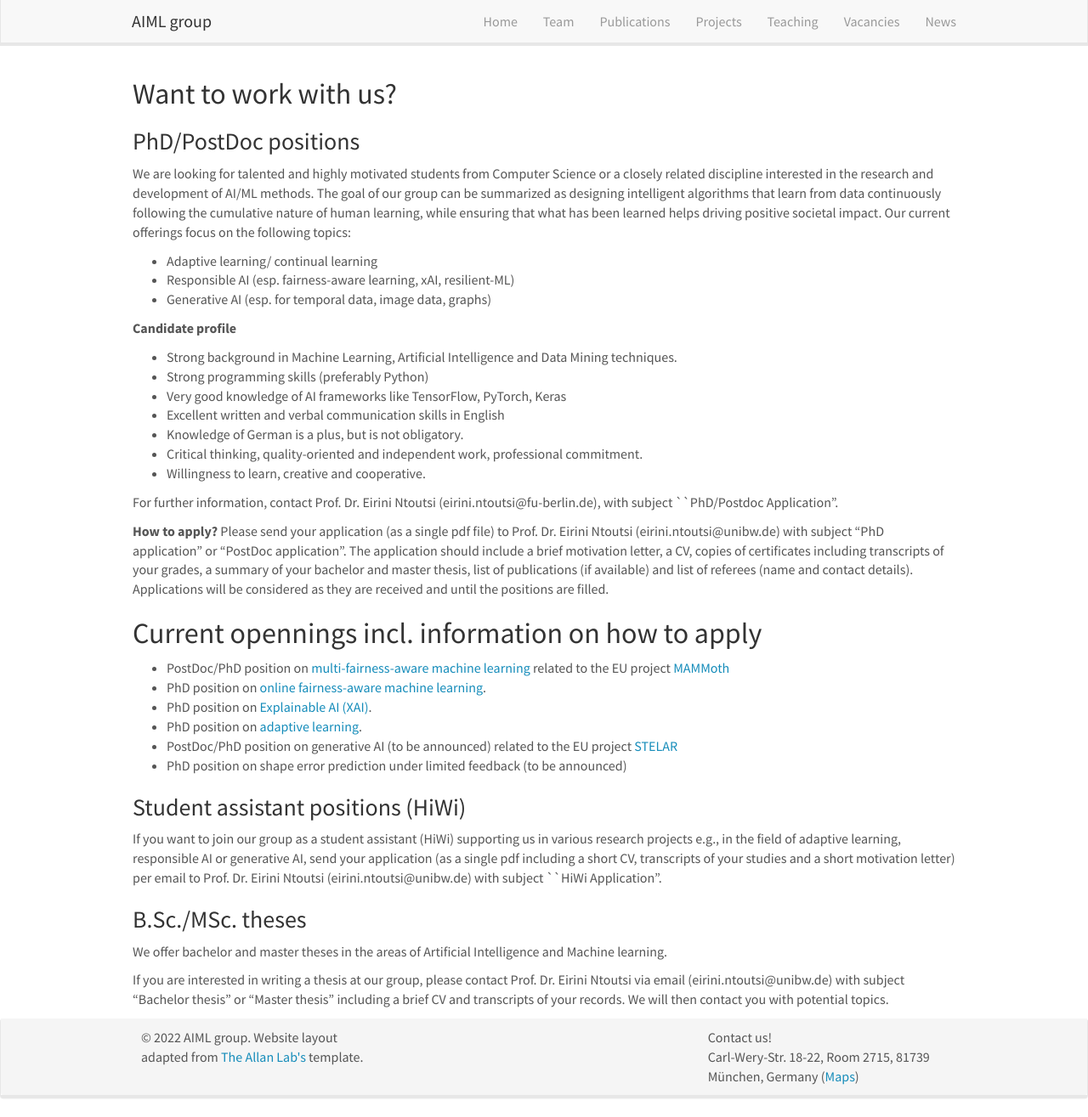
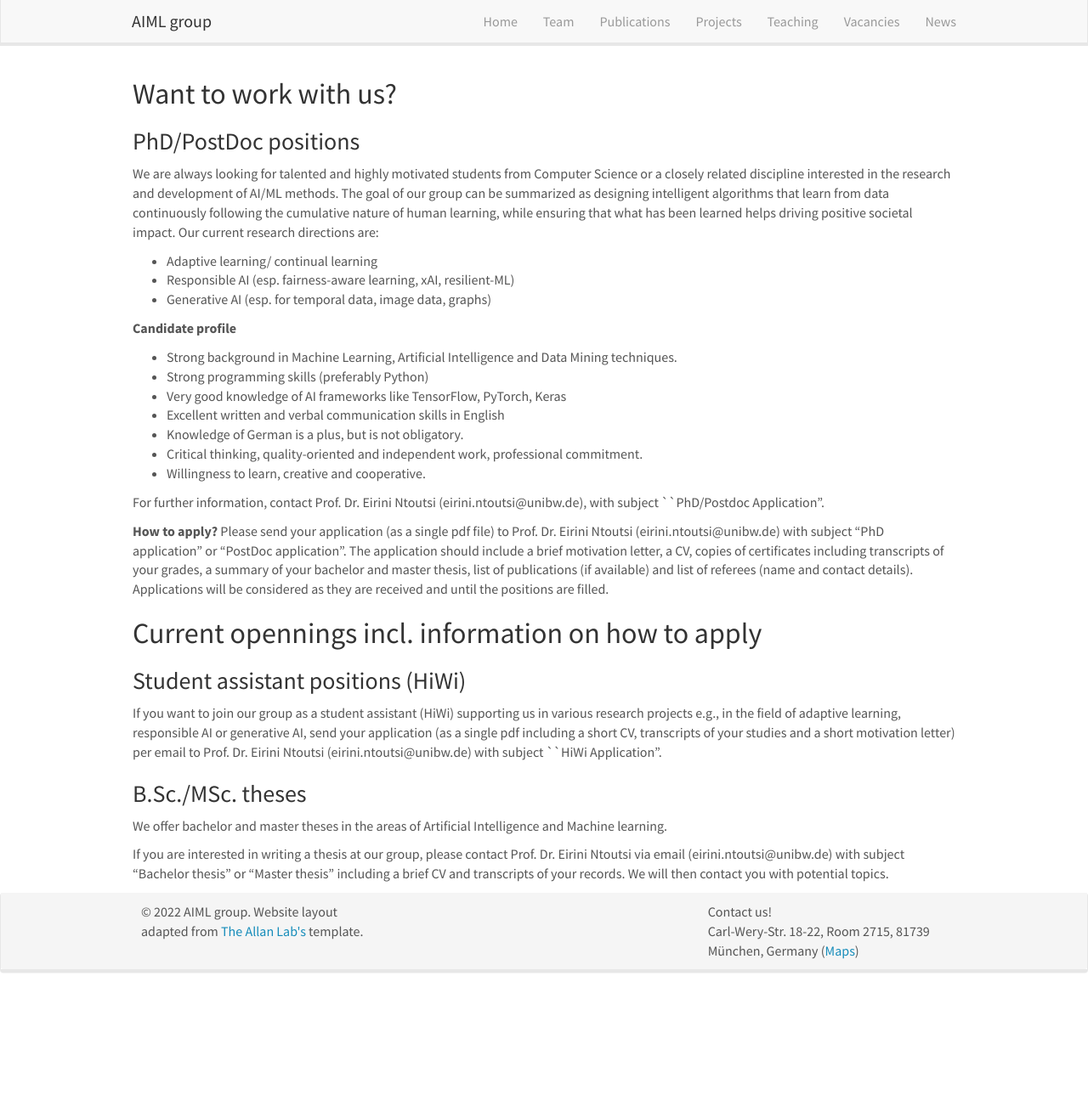
Before and after one commit to AIML-research/AIML-research.github.io, a Jekyll site: the page built from _pages/openings.md, in a window 1280 px wide and 1315 px high. Shown: the whole window at 85% size. Built offline with Jekyll 4.4.1, drawn with Linux system fonts in a browser that asks for light colours; nearby versions of some CDN libraries.

Commit message:
Update openings.md

```diff
--- a/_pages/openings.md
+++ b/_pages/openings.md
@@ -10,8 +10,8 @@
 ## Want to work with us?
 
 ### PhD/PostDoc positions
-We are looking for talented and highly motivated students from Computer Science or a closely related discipline interested in the research and development of AI/ML methods. The goal of our group can be summarized as designing intelligent algorithms that learn from data continuously following the cumulative nature of human learning, while ensuring that what has been learned helps driving positive societal impact.
-Our current offerings focus on the following topics:
+We are always looking for talented and highly motivated students from Computer Science or a closely related discipline interested in the research and development of AI/ML methods. The goal of our group can be summarized as designing intelligent algorithms that learn from data continuously following the cumulative nature of human learning, while ensuring that what has been learned helps driving positive societal impact.
+Our current research directions are:
 <ul>
   <li>Adaptive learning/ continual learning</li>
   <li>Responsible AI (esp. fairness-aware learning, xAI, resilient-ML)</li>
@@ -29,13 +29,13 @@
 <li>Willingness to learn, creative and cooperative.</li>
 </ul>
 
-For further information, contact Prof. Dr. Eirini Ntoutsi (eirini.ntoutsi@fu-berlin.de), with subject ``PhD/Postdoc Application".
+For further information, contact Prof. Dr. Eirini Ntoutsi (eirini.ntoutsi@unibw.de), with subject ``PhD/Postdoc Application".
 
 **How to apply?**
 Please send your application (as a single pdf file) to Prof. Dr. Eirini Ntoutsi (eirini.ntoutsi@unibw.de) with subject “PhD application” or “PostDoc application”. The application should include a brief motivation letter, a CV, copies of certificates including transcripts of your grades, a summary of your bachelor and master thesis, list of publications (if available) and list of referees (name and contact details). Applications will be considered as they are received and until the positions are filled.
 
 ## Current opennings incl. information on how to apply
-<ul>
+<!--<ul>
   <li>PostDoc/PhD position on <a href="https://www.unibw.de/stellenausschreibungen/wissenschaftliche-mitarbeiterinnen-und-mitarbeiter/fi-code-wm-e13-fairness-aware.pdf
     " target="_new">multi-fairness-aware machine learning</a> related to the EU project <a href = "{{ site.url }}{{ site.baseurl }}/projects/mammoth">MAMMoth</a></li>
   <li>PhD position on <a href="https://www.unibw.de/code/karriere/220805-prof-ntoutsi-stellenausschreibung_fairness_en_final.pdf
@@ -45,7 +45,7 @@
   <li>PostDoc/PhD position on generative AI (to be announced)  related to the EU project <a href = "{{ site.url }}{{ site.baseurl }}/projects/stelar">STELAR</a></li>
   <li>PhD position on shape error prediction under limited feedback (to be announced)</li>
 </ul>
-
+-->
 
 
 ### Student assistant positions (HiWi)
```
